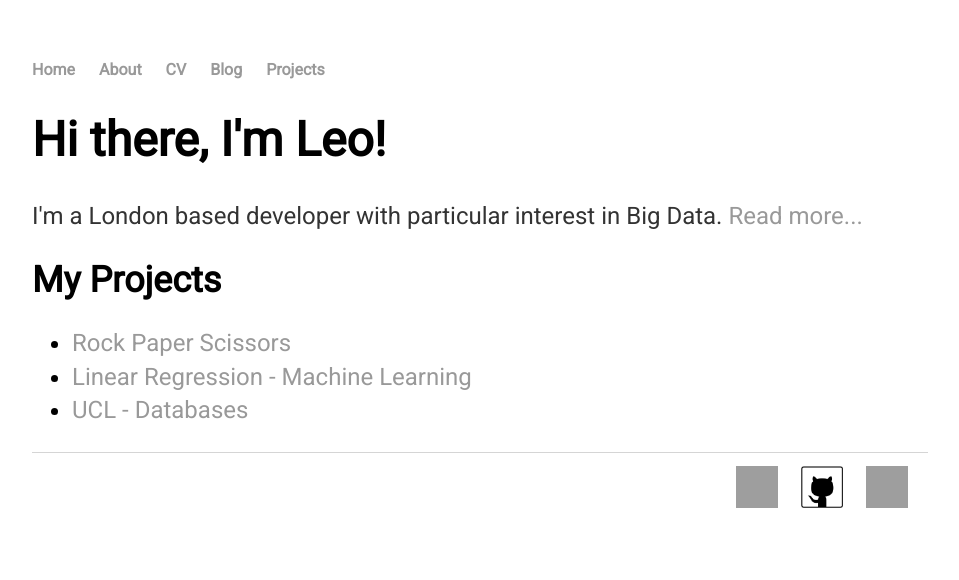
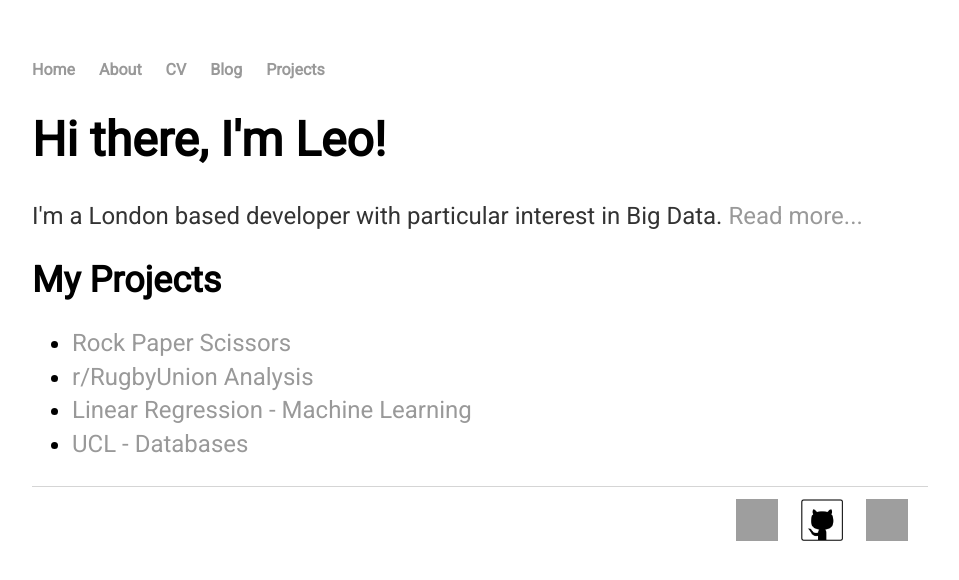
Before and after one commit to LEO-E-100/leo-e-100.github.io, a Jekyll site: the page built from index.html, in a window 1280 px wide. Shown: the top 580 px of the page, without its empty margins (160-1119 px from the left). Built offline with Jekyll 4.4.1, drawn with Linux system fonts in a browser that asks for light colours; grey boxes are pictures that could not be loaded.

Commit message:
Add project links

```diff
--- a/index.html
+++ b/index.html
@@ -11,6 +11,7 @@ title: Leo Edwards, Developer
 	<h2>My Projects</h2>
   <ul>
     <li><a href="https://github.com/LEO-E-100/Rock-Paper-Scissors">Rock Paper Scissors</a></li>
+		<li><a href="https://github.com/LEO-E-100/Lions_Tour_Ratings">r/RugbyUnion Analysis</a></li>
     <li><a href="https://github.com/LEO-E-100/Google_ML">Linear Regression - Machine Learning</a></li>
     <li><a href="https://github.com/LEO-E-100/UCL_-Databases_social_network">UCL - Databases</a></li>
     <!--
--- a/projects/index.html
+++ b/projects/index.html
@@ -7,8 +7,10 @@ title: Projects
   <h1>{{ page.title }}</h1>
   <ul>
     <li><a href="https://github.com/LEO-E-100/Rock-Paper-Scissors">Rock Paper Scissors</a></li>
+    <li><a href="https://github.com/LEO-E-100/Lions_Tour_Ratings">r/RugbyUnion Analysis</a></li>
     <li><a href="https://github.com/LEO-E-100/Google_ML">Linear Regression - Machine Learning</a></li>
     <li><a href="https://github.com/LEO-E-100/UCL_-Databases_social_network">UCL - Databases</a></li>
+
     <!--
     <li><a href="">UCL - Java</a></li>
     -->
```
Also changed, not shown: _posts/2017-06-12-Rugby-Union-Analysis.md (+1 -1 lines).
